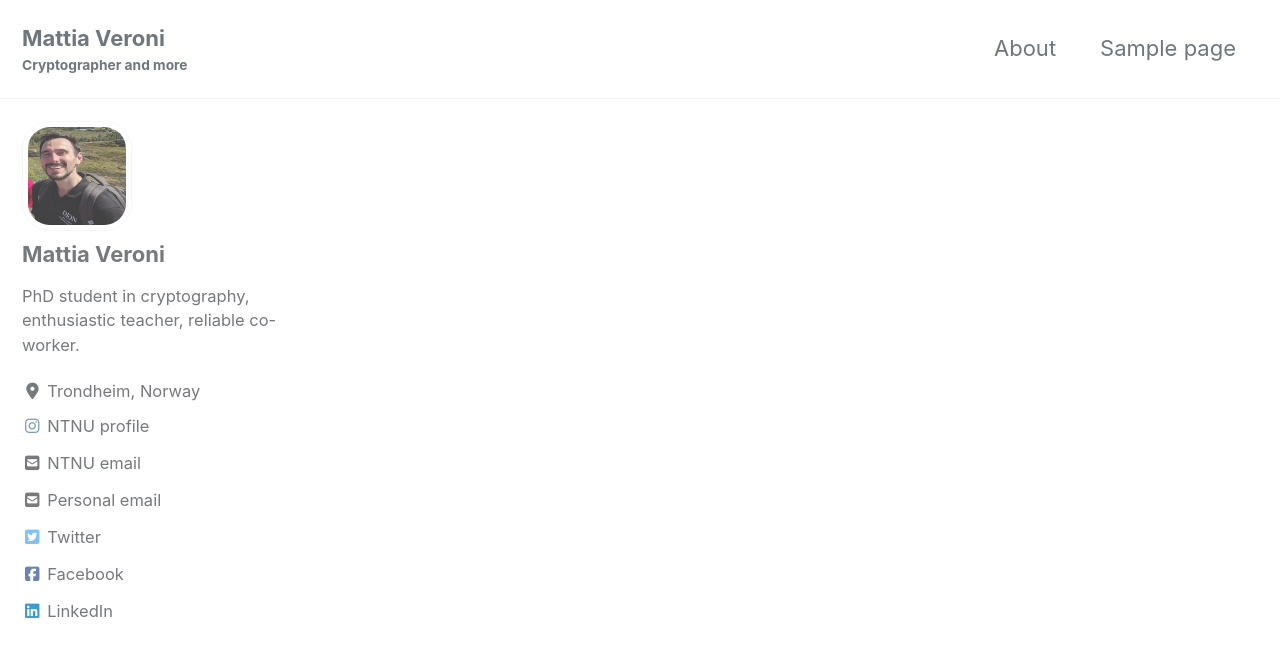
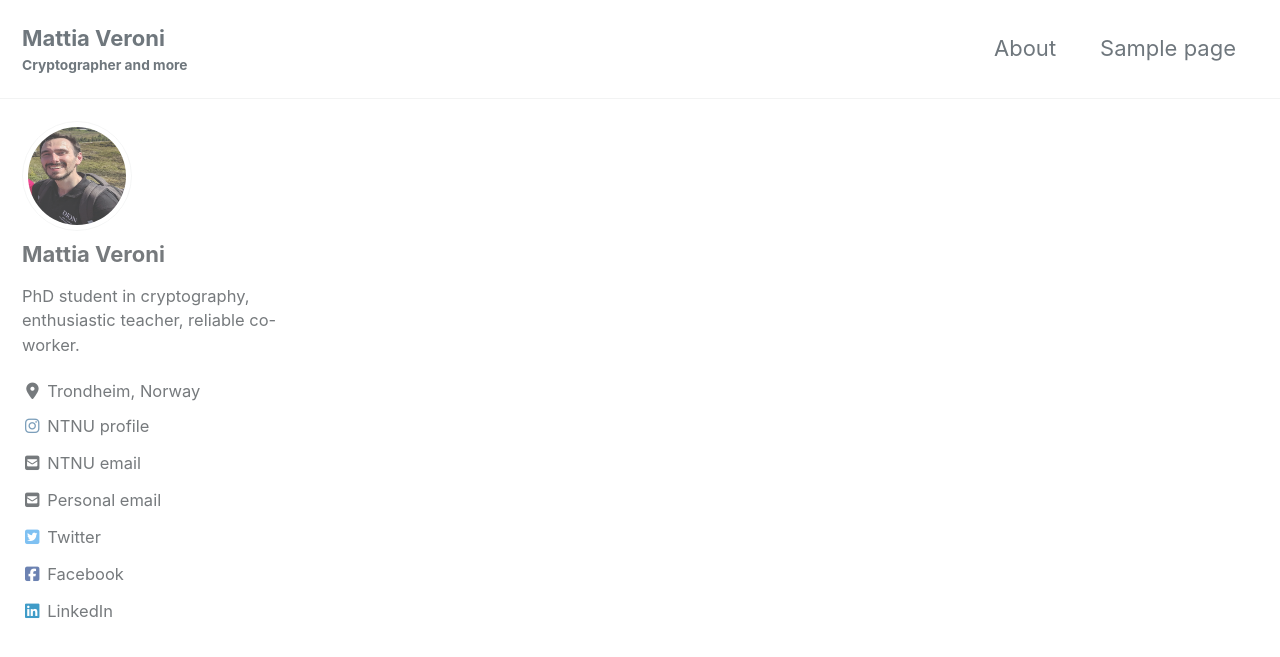
Before and after one commit to VeroniMattia/VeroniMattia.github.io, a Jekyll site: the page built from index.html, in a window 1280 px wide and 900 px high. Shown: the top 657 px of the window. Built offline with Jekyll 4.4.1, drawn with Linux system fonts in a browser that asks for light colours; cached includes are drawn as plain includes; nearby versions of some CDN libraries; the list of posts is cut into pages by our own code.

Commit message:
modifying avatar

```diff
--- a/_sass/minimal-mistakes/_sidebar.scss
+++ b/_sass/minimal-mistakes/_sidebar.scss
@@ -129,7 +129,7 @@
   img {
     max-width: 110px;
     max-height: 110px;
-    border-radius: 25%;
+    border-radius: 100%;
 
     @include breakpoint($large) {
       padding: 5px;
```
